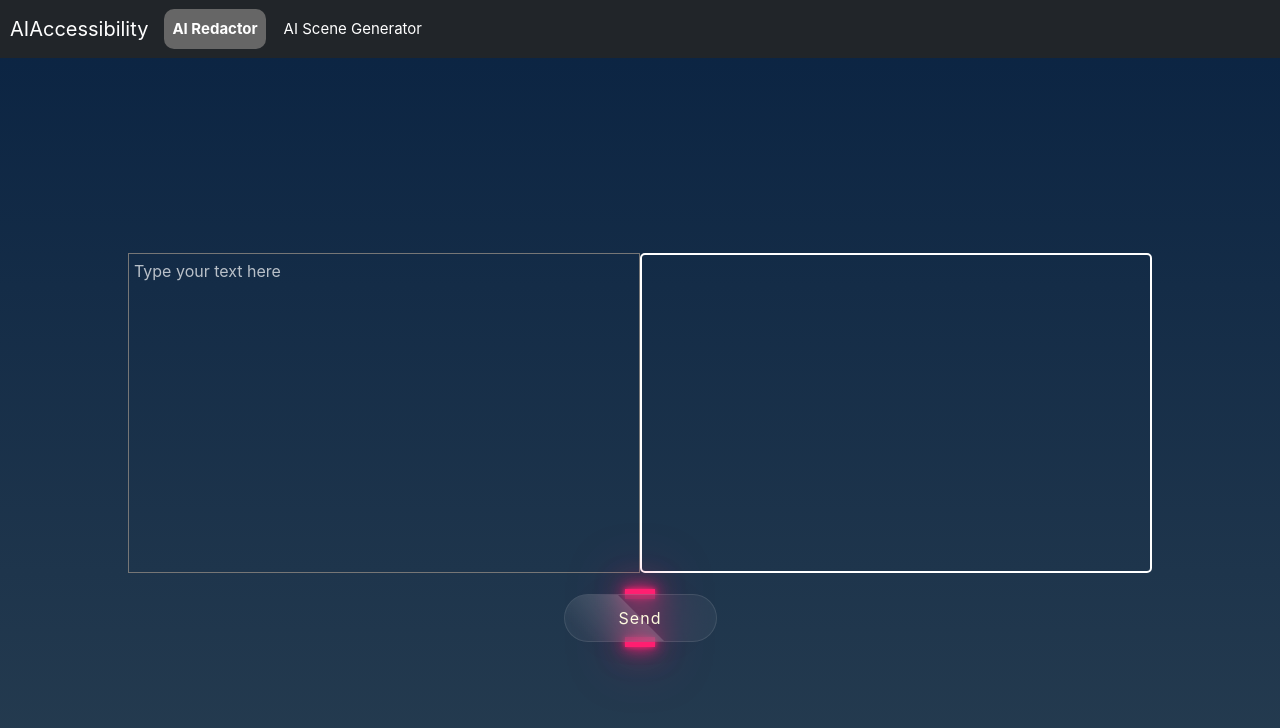
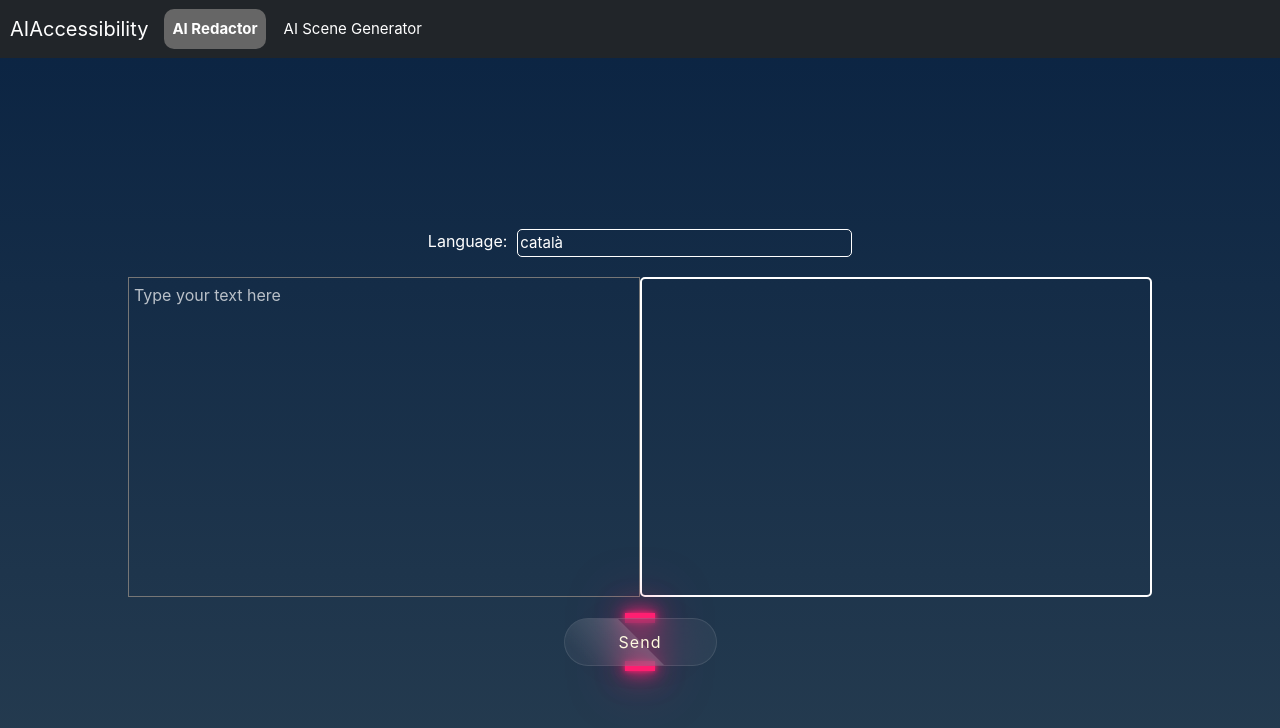
Before and after one commit to YLinZH/TFG-frontend, a Vue app: page /AIRedactor in a window 1280 px wide. Shown: the top 728 px of the page. Built offline with nearby package versions, Linux system fonts and the light colour scheme.

Commit message:
add language input

```diff
--- a/src/views/AIRedactor.vue
+++ b/src/views/AIRedactor.vue
@@ -1,5 +1,6 @@
 <template>
   <div class="container">
+    <span class="languageArea"><label class="languageLabel">Language: </label> <input type="text" class="languageInput" v-model="language" placeholder="Type the language" /></span>
     <div class="info-section">
       <textarea class="textarea" v-model="userInput" placeholder="Type your text here"></textarea>
       <div class="result">
@@ -19,7 +20,7 @@
     </div>
     <div class="btnContainer">
       <div class="btn">
-        <button class="clickHereBtn" @click="sendTextProduction">Send</button>
+        <button class="clickHereBtn" @click="sendText">Send</button>
       </div>
     </div>
   </div>
@@ -31,6 +32,7 @@ import axios from 'axios';
 
 const userInput = ref('');
 const result = ref(null);
+const language = ref("català")
 
 const sendHelloWorld = async () => {
   try {
@@ -46,7 +48,8 @@ const sendHelloWorld = async () => {
 const sendText = async () => {
   try {
     const response = await axios.post('http://localhost:8000/simplify-text', {
-      prompt: userInput.value
+      prompt: userInput.value,
+      language: language.value
     });
     result.value = response.data;
   } catch (error) {
@@ -57,7 +60,8 @@ const sendText = async () => {
 const sendTextProduction = async () => {
   try {
     const response = await axios.post('https://tfg-backend-mu.vercel.app/simplify-text', {
-      prompt: userInput.value
+      prompt: userInput.value,
+      language: language.value
     });
     result.value = response.data;
   } catch (error) {
@@ -74,6 +78,27 @@ const sendTextProduction = async () => {
   align-items: center;
   width: 100vw;
   height: 100vh;
+}
+
+.languageLabel{
+  margin-right: 10px;
+  font-size: 1rem;
+  text-align: center;
+}
+
+.languageInput{
+  background-color: transparent !important;
+  width: 30%;
+  color: #fff;
+  border: 1px solid #fff;
+  border-radius: 5px;
+}
+
+.languageArea{
+  width: 100%;
+  display: flex;
+  justify-content: center;
+  margin-bottom: 20px;
 }
 
 .info-section {
```
